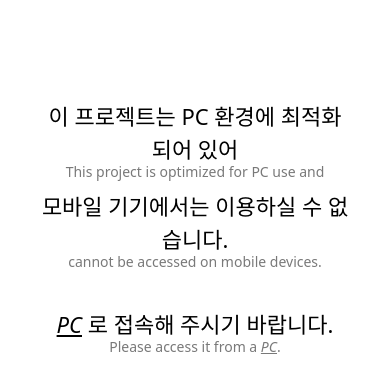
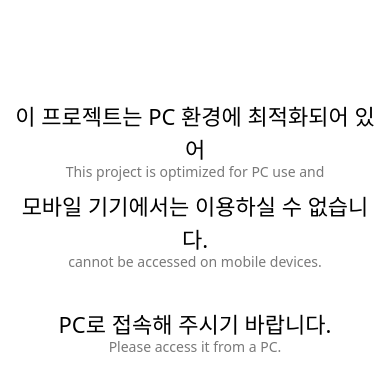
Before and after one commit to devwoodie/portfolio, a React (Create React App) app: page / in a window 390 px wide. Shown: the top 390 px of the page. Built offline with nearby package versions, Linux system fonts and the light colour scheme.

Commit message:
feat: mobile 환경 text size fixed

```diff
--- a/src/pages/Mobile.tsx
+++ b/src/pages/Mobile.tsx
@@ -2,14 +2,14 @@ import React from 'react'
 
 export const Mobile = () => {
     return (
-        <div className='text-center my-[100px] px-10'>
+        <div className='text-center my-[100px] px-[10px]'>
             <p className='text-[22px]'>이 프로젝트는 PC 환경에 최적화되어 있어</p>
             <small className='block mt-[-5px] text-[#797979] text-[14px]'>This project is optimized for PC use and</small>
             <p className='text-[22px] mt-2'>모바일 기기에서는 이용하실 수 없습니다.</p>
             <small className='block mt-[-5px] text-[#797979] text-[14px]'>cannot be accessed on mobile devices.</small>
             <br/>
-            <p className='text-[22px] mt-3'><em className='text-[22px] underline'>PC</em> 로 접속해 주시기 바랍니다.</p>
-            <small className='block mt-[-5px] text-[#797979] text-[14px]'>Please access it from a <em className='underline text-[14px] text-[#797979]'>PC</em>.</small>
+            <p className='text-[22px] mt-3'>PC로 접속해 주시기 바랍니다.</p>
+            <small className='block mt-[-5px] text-[#797979] text-[14px]'>Please access it from a PC.</small>
         </div>
     )
 }
```
